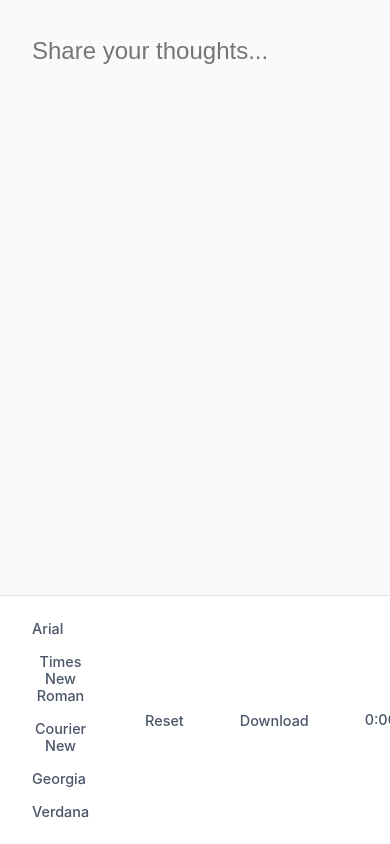
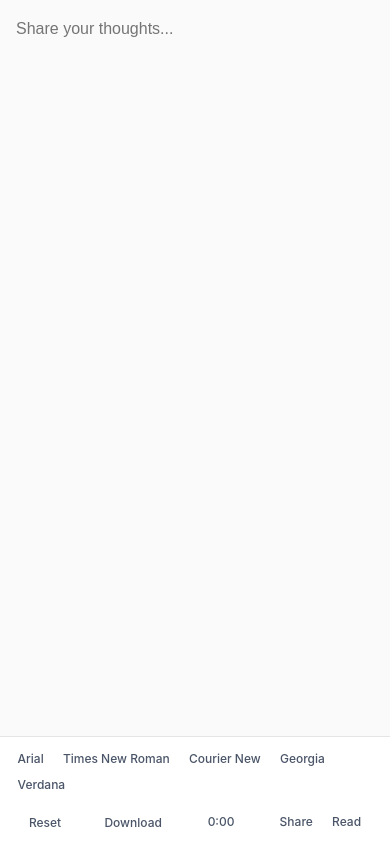
Before and after one commit to olivcho/justType, a React (Vite) app: page / in a window 390 px wide. Built offline with nearby package versions, Linux system fonts and the light colour scheme; no server answers.

Commit message:
responsive design

```diff
--- a/src/App.css
+++ b/src/App.css
@@ -7,6 +7,8 @@
   width: 100vw;
   min-height: 100vh;
   font-family: 'Inter', -apple-system, BlinkMacSystemFont, sans-serif;
+  max-width: 100%;
+  overflow-x: hidden;
 }
 
 .text {
@@ -24,6 +26,7 @@
   caret-color: #3b82f6;
   caret-shape: block;
   animation: fadeInUp 0.4s ease-out forwards;
+  max-width: 100%;
 }
 
 @keyframes fadeInUp {
@@ -50,6 +53,9 @@
   flex-direction: row;
   gap: 1.5rem;
   justify-content: space-evenly;
+  flex-wrap: wrap;
+  backdrop-filter: blur(8px);
+  -webkit-backdrop-filter: blur(8px);
 }
 
 .button {
@@ -88,3 +94,76 @@
   min-width: 2rem;
   text-align: center;
 }
+
+/* Responsive Design */
+@media screen and (max-width: 768px) {
+  .text {
+    font-size: 1.2rem;
+    padding: 1.5rem;
+  }
+
+  .controls {
+    padding: 0.75rem;
+    gap: 1rem;
+  }
+
+  .button {
+    font-size: 0.8rem;
+    padding: 0.4rem 0.8rem;
+  }
+
+  .timer {
+    font-size: 0.8rem;
+    padding: 0.4rem 0.8rem;
+  }
+}
+
+@media screen and (max-width: 480px) {
+  .text {
+    font-size: 1rem;
+    padding: 1rem;
+  }
+
+  .controls {
+    padding: 0.5rem;
+    gap: 0.75rem;
+  }
+
+  .button {
+    font-size: 0.75rem;
+    padding: 0.3rem 0.6rem;
+  }
+
+  .timer {
+    font-size: 0.75rem;
+    padding: 0.3rem 0.6rem;
+  }
+}
+
+/* For very small screens */
+@media screen and (max-width: 320px) {
+  .text {
+    font-size: 0.9rem;
+    padding: 0.75rem;
+  }
+
+  .controls {
+    padding: 0.4rem;
+    gap: 0.5rem;
+  }
+}
+
+/* For larger screens */
+@media screen and (min-width: 1200px) {
+  .text {
+    max-width: 1200px;
+    margin: 0 auto;
+  }
+
+  .controls {
+    max-width: 1200px;
+    margin: 0 auto;
+    left: 50%;
+    transform: translateX(-50%);
+  }
+}
```
